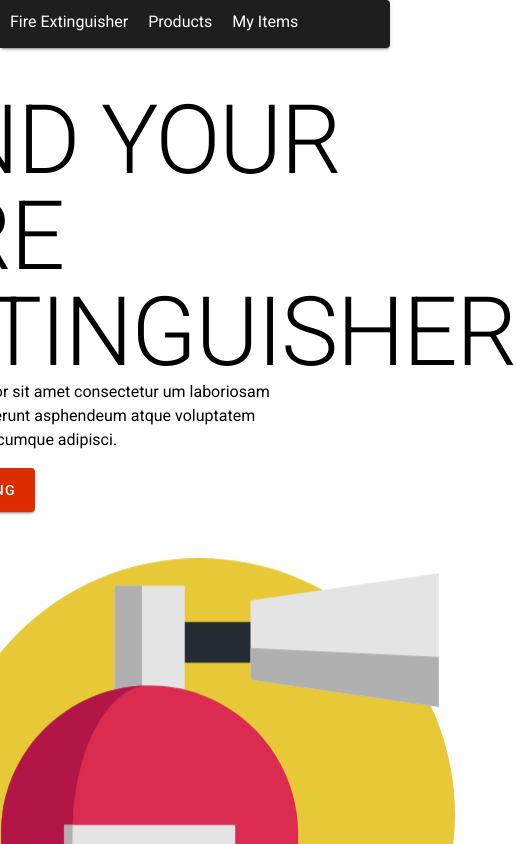
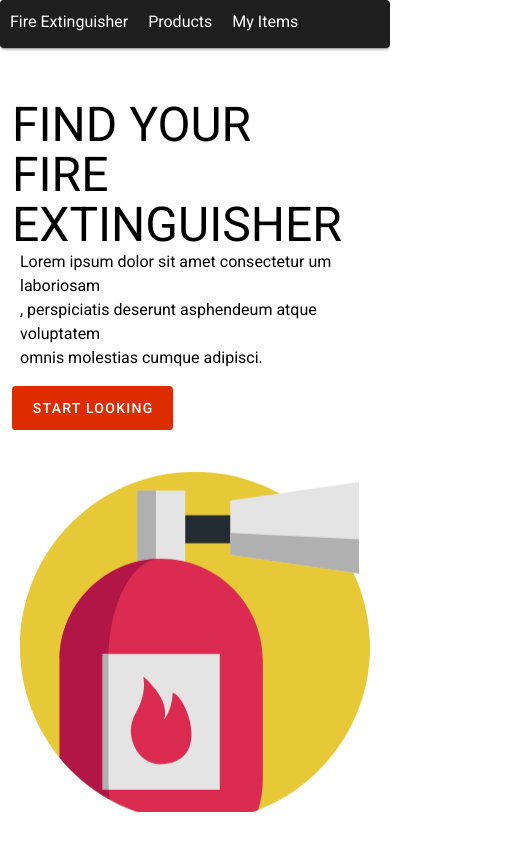
Before and after one commit to ErosBurastero/Fire-Extinguisher, a Nuxt app: page / in a window 390 px wide. Shown: the top 844 px of the page, 516 px wide, since content can reach past the window. Built offline with nearby package versions, Linux system fonts and the light colour scheme.

Commit message:
i've finished the responsive web application

```diff
--- a/components/Hero.vue
+++ b/components/Hero.vue
@@ -1,17 +1,17 @@
 <template>
-  <div class="d-flex flex-wrap justify-center">
+  <div class="d-flex flex-wrap my-2 justify-center">
     <div class="my-8  ">
-      <h1 class="black--text display-4 ">
+      <h1 class="black--text display-2 ">
         FIND YOUR<br />
         FIRE<br />
         EXTINGUISHER
       </h1>
-      <p class=" black--text">
+      <p class="black--text ml-2">
         Lorem ipsum dolor sit amet consectetur um laboriosam<br />
         , perspiciatis deserunt asphendeum atque voluptatem <br />
         omnis molestias cumque adipisci.
       </p>
-      <NuxtLink to="/products" class="boton ">
+      <NuxtLink to="/products" class="boton">
         <v-btn color="error" large> START LOOKING </v-btn>
       </NuxtLink>
     </div>
@@ -20,9 +20,11 @@
      <img
       src="~assets/svg/fire-extinguisher.svg"
       alt="fire extinguisher"
-      class="foto ml-2"
+      class="foto"
+      width="350px"
+      height="350px"
+    />
 
-    />
 
 
   </div>
@@ -54,6 +56,10 @@ export default {
   }
 }
 
+div{
+  overflow: hidden;
+}
+
 
 
 
--- a/components/LargeCardDisplay.vue
+++ b/components/LargeCardDisplay.vue
@@ -1,6 +1,6 @@
 <template>
   <div class="my-16" >
-      <h4 class="black--text display-1 d-flex justify-center"> {{ cardsSection.title }}</h4>
+      <h4 class="black--text display-1 d-flex my-5  justify-center"> {{ cardsSection.title }}</h4>
       <p  class="black--text subtitle d-flex justify-center"> {{ cardsSection.snippet }} </p>
       <div class="white d-flex justify-center flex-wrap">
           <LargeCard v-for="card in cardsSection.cards"
--- a/components/ReviewersCard.vue
+++ b/components/ReviewersCard.vue
@@ -1,6 +1,6 @@
 <template>
     <div class="review-card ">
-        <div class="image-container ">
+        <div class="image-container  ">
             <img :src="review.picture.large" alt="">
         </div>
         <div class="text-container" >
@@ -28,7 +28,7 @@
     img {
         width: 4rem;
         height: 4rem;
-        border-radius: 100%;
+        border-radius: 150%;
     }
     p {
         color: grey
```
